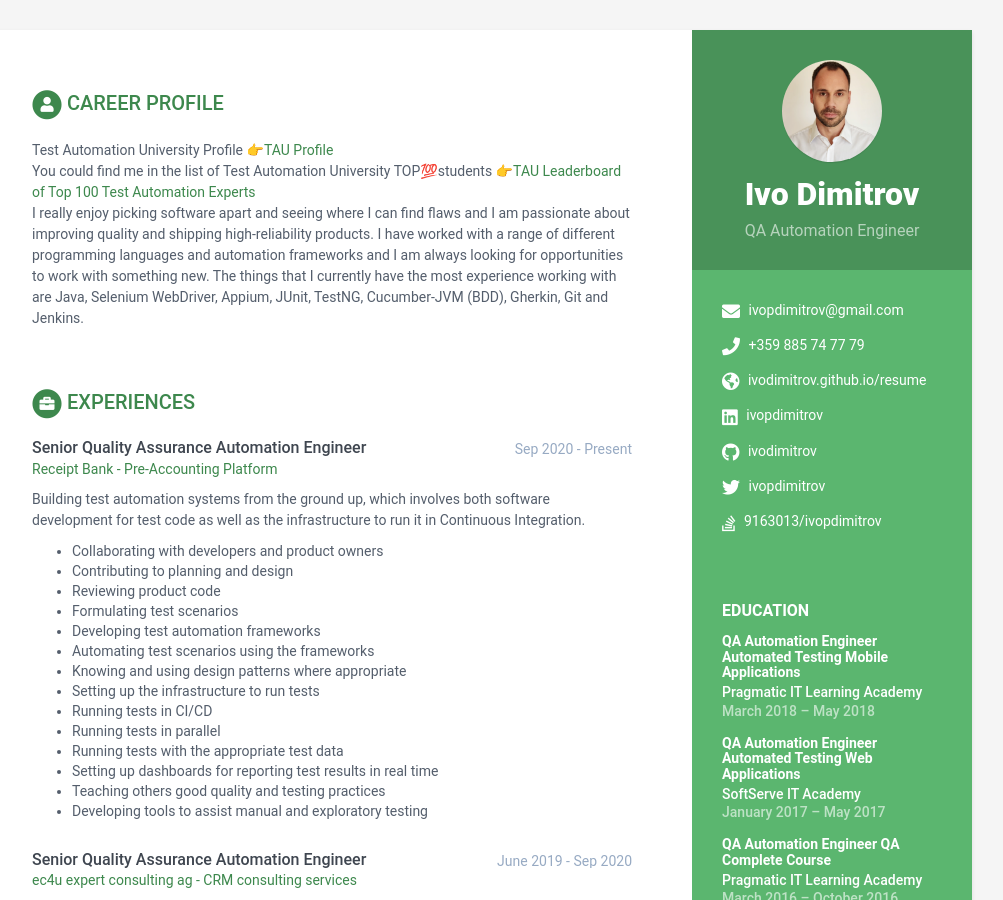
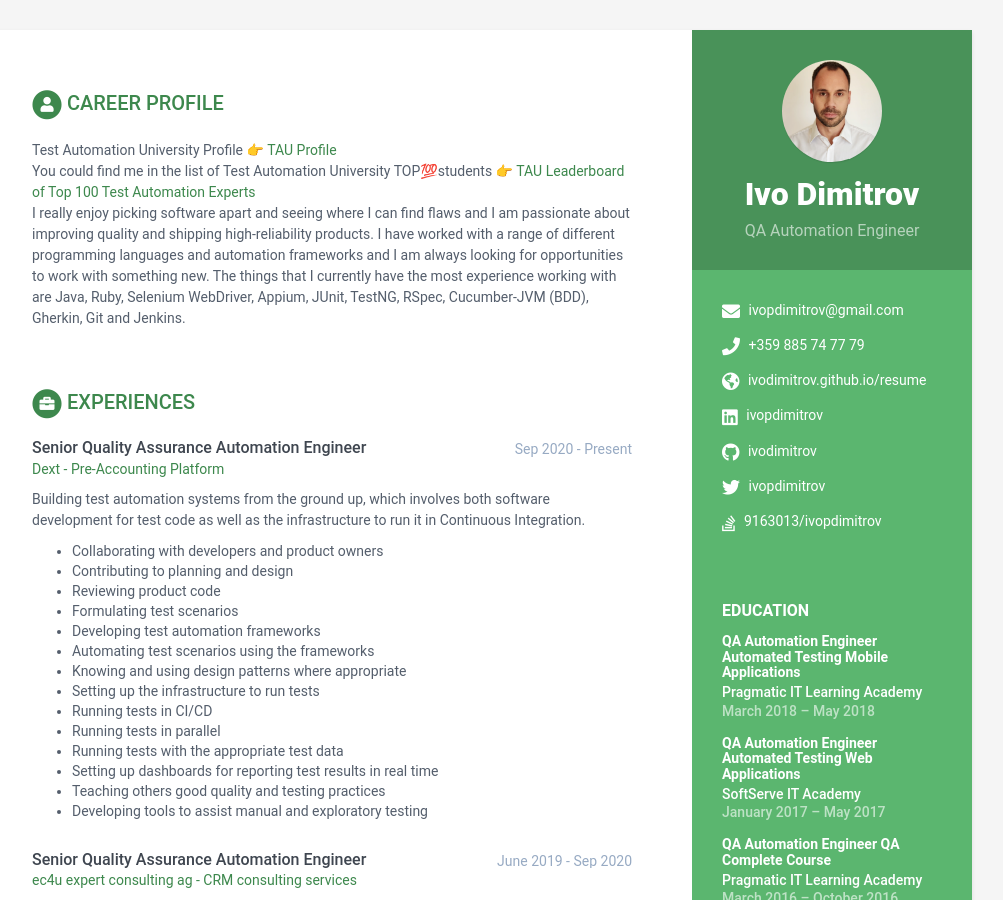
Before and after one commit to ivodimitrov/resume, a Jekyll site: the page built from index.html, in a window 1280 px wide and 900 px high. Shown: the whole window, without its empty margins (168-1171 px from the left). Built offline with Jekyll 4.4.1, drawn with Linux system fonts in a browser that asks for light colours.

Commit message:
Change company name

```diff
--- a/_data/data.yml
+++ b/_data/data.yml
@@ -41,12 +41,12 @@ sidebar:
 career-profile:
   title: Career Profile
   summary: |
-    Test Automation University Profile 👉<a target="_blank" href="https://testautomationu.applitools.com/me.html#ivopdimitrov">TAU Profile</a><br />
-    You could find me in the list of Test Automation University TOP💯students 👉<a target="_blank" href="https://testautomationu.applitools.com/tau100.html">TAU Leaderboard of Top 100 Test Automation Experts</a><br />
+    Test Automation University Profile 👉 <a target="_blank" href="https://testautomationu.applitools.com/me.html#ivopdimitrov">TAU Profile</a><br />
+    You could find me in the list of Test Automation University TOP💯students 👉 <a target="_blank" href="https://testautomationu.applitools.com/tau100.html">TAU Leaderboard of Top 100 Test Automation Experts</a><br />
     I really enjoy picking software apart and seeing where I can find flaws and I am passionate about improving
     quality and shipping high-reliability products. I have worked with a range of different programming languages
     and automation frameworks and I am always looking for opportunities to work with something new. The things that
-    I currently have the most experience working with are Java, Selenium WebDriver, Appium, JUnit, TestNG,
+    I currently have the most experience working with are Java, Ruby, Selenium WebDriver, Appium, JUnit, TestNG, RSpec,
     Cucumber-JVM (BDD), Gherkin, Git and Jenkins.
 
 education:
@@ -97,8 +97,8 @@ education:
 experiences:
   - role: Senior Quality Assurance Automation Engineer
     time: Sep 2020 - Present
-    company: Receipt Bank - Pre-Accounting Platform
-    link: "https://www.receipt-bank.com/"
+    company: Dext - Pre-Accounting Platform
+    link: "https://dext.com/"
     details: |
       Building test automation systems from the ground up, which involves both software development for test code as
       well as the infrastructure to run it in Continuous Integration.
```
